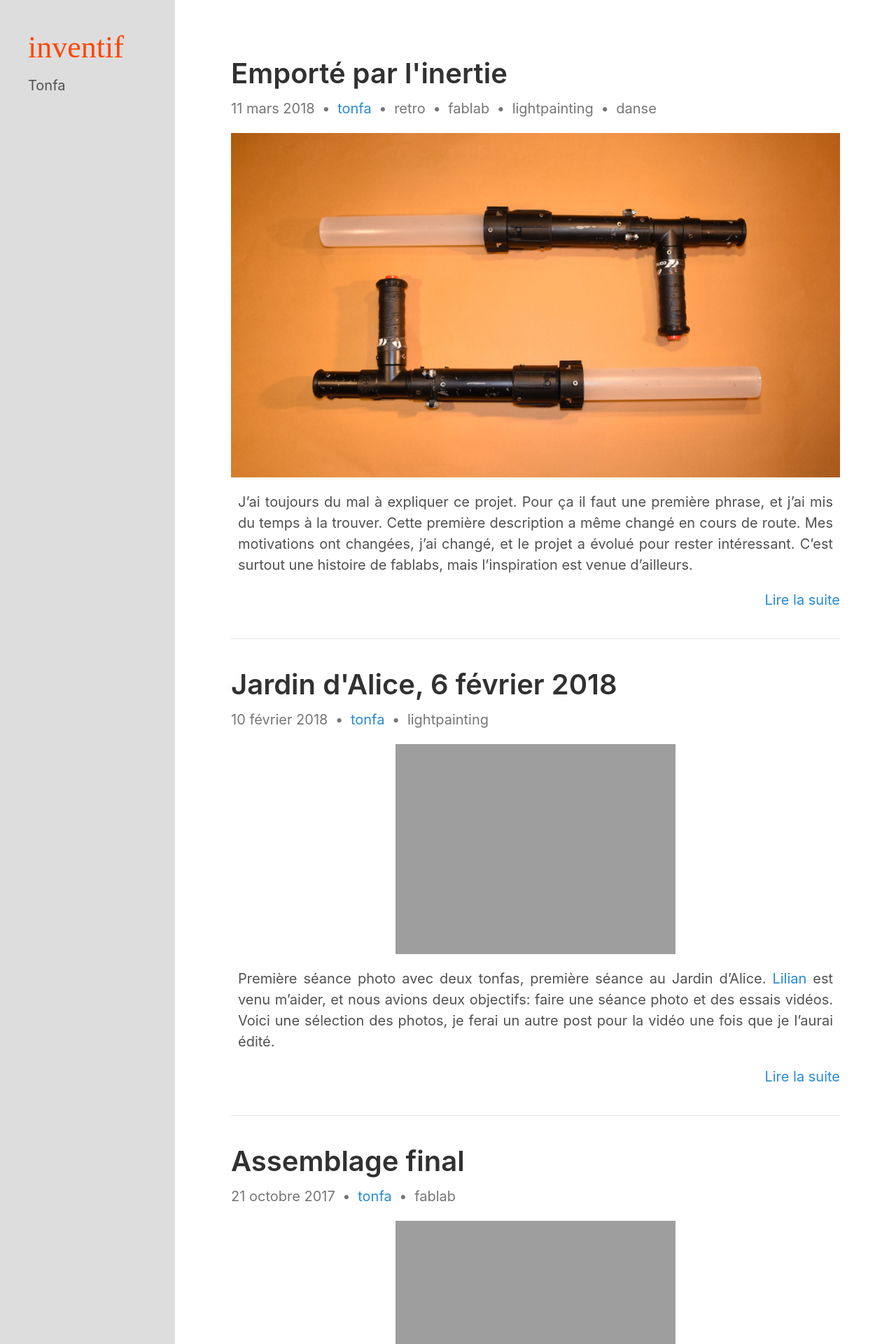
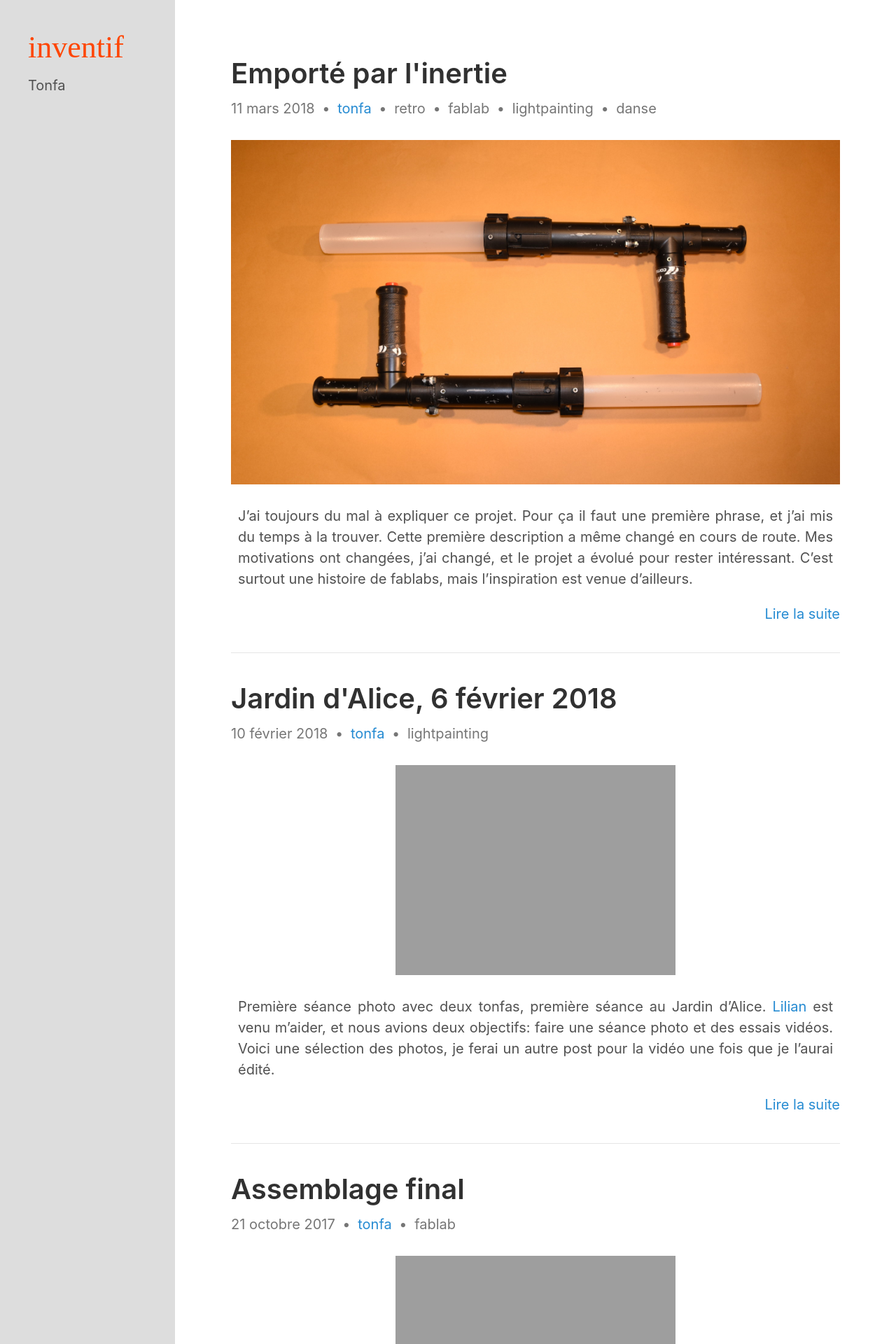
Before and after one commit to Ruff9/inventif, a Jekyll site: the page built from index.html, in a window 1280 px wide. Shown: the top 1920 px of the page at 70% size. Built offline with Jekyll 4.4.1, drawn with Linux system fonts in a browser that asks for light colours; the list of posts is cut into pages by our own code.

Commit message:
adjust css layout

```diff
--- a/_sass/hydeout/_layout.scss
+++ b/_sass/hydeout/_layout.scss
@@ -180,6 +180,9 @@ body {
   background: $body-bg;
   color: $body-color;
   padding: $section-spacing;
+  width: 100%;
+  max-width: 1100px;
+  margin: auto;
 
   @media (min-width: $large-breakpoint) {
     padding: 0;
@@ -192,7 +195,6 @@ body {
 ----------------------------------------------------------- */
 
 .home #sidebar {
-
   flex-direction: row;
   flex-wrap: wrap;
 
--- a/_sass/hydeout/_posts.scss
+++ b/_sass/hydeout/_posts.scss
@@ -13,7 +13,8 @@
 
 .post-illustration {
   width: 100%;
-  margin: auto;
+  max-width: 1100px;
+  margin: 30px auto;
 }
 
 .video-container {
@@ -61,7 +62,9 @@ article + *, .post-body ~ section {
 }
 .page-title,
 .post-title {
-  margin-top: 0;
+  width: 100%;
+  max-width: 1100px;
+  margin: 0 auto;
 }
 
 // h1-size h2
--- a/_sass/hydeout/_type.scss
+++ b/_sass/hydeout/_type.scss
@@ -40,8 +40,8 @@ strong {
 }
 
 ul, ol, dl {
-  margin-top: 0;
-  margin-bottom: 1rem;
+  max-width: 850px;
+  margin: 0 auto 1rem;
 }
 
 dt {
```
